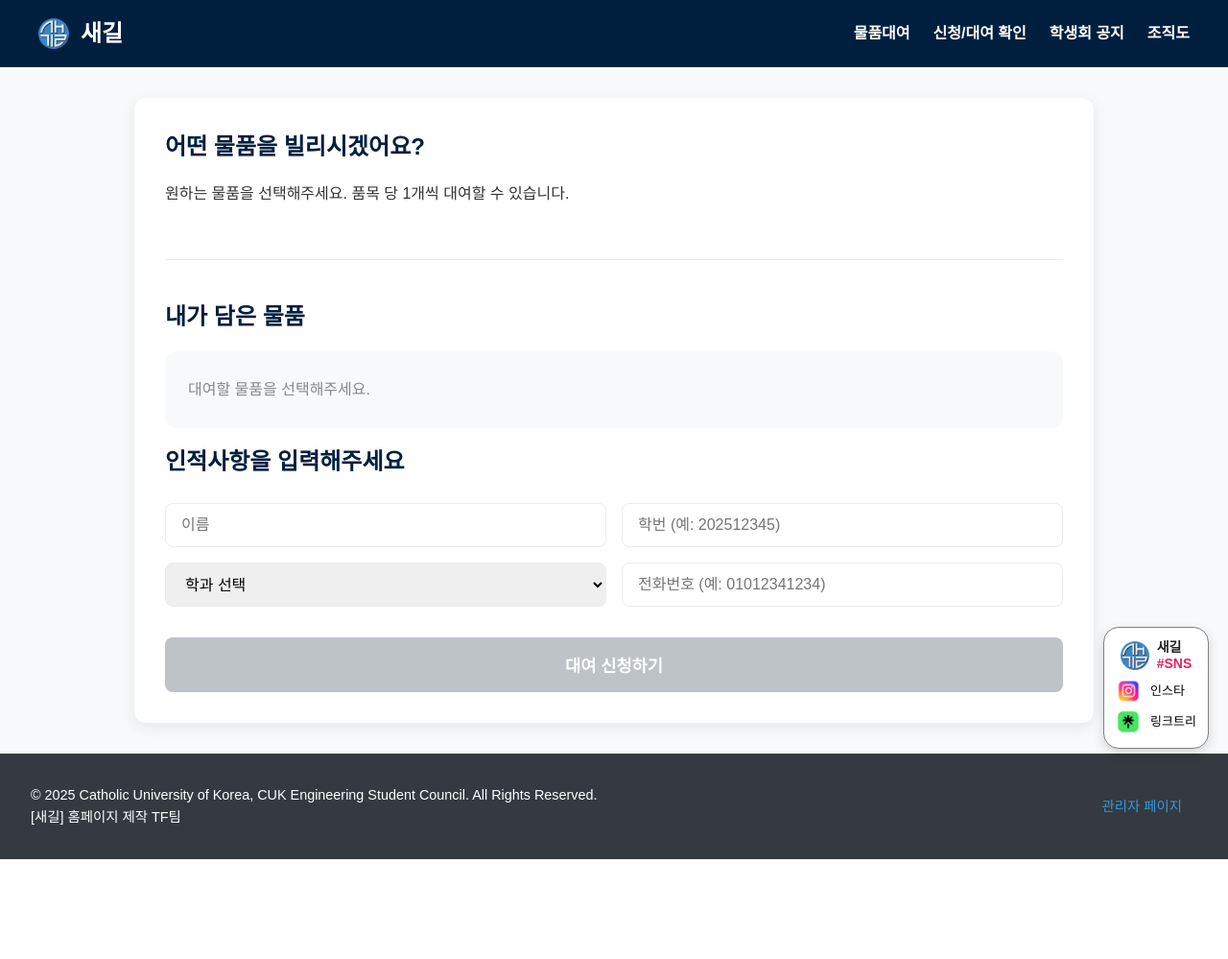
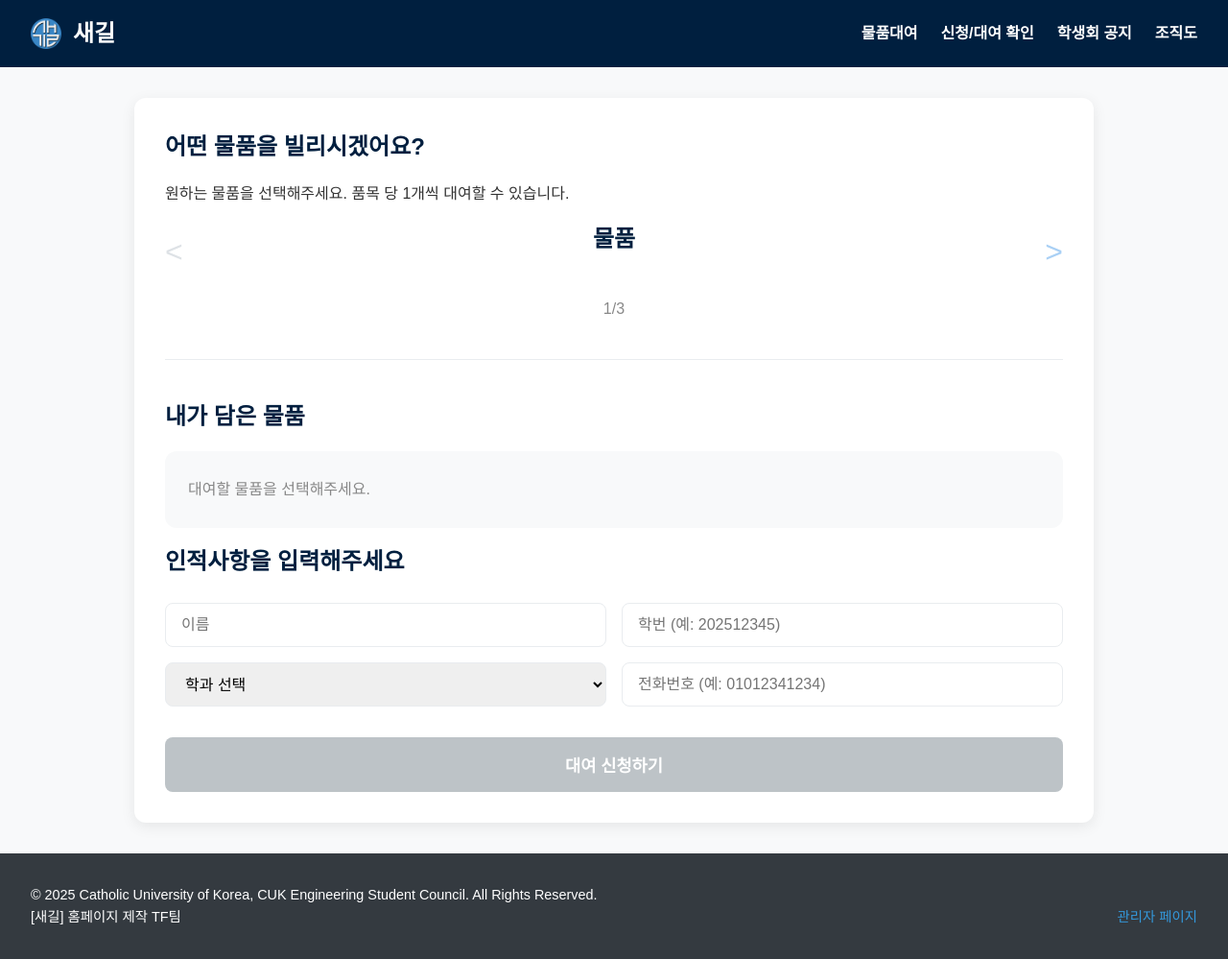
Before and after one commit to DJ-WALNUT/Saegil_Portal, a Flask app: page /borrow in a window 1280 px wide. Shown: the whole page at 96% size. Before the commit the page ends 895 px from the top, so only its background shows below. Run offline with Flask 3, Linux system fonts and the light colour scheme; some web fonts are replaced.

Commit message:
[feat, style] 대여물품 카테고리별 분류 및 대여, 재고관리 카테고리 분류 추가, 바로가기 버튼 추가, 신청 및 반납 건 별 삭제 기능 추가

```diff
--- a/app.py
+++ b/app.py
@@ -25,9 +25,13 @@
 # --- 헬퍼 함수 (데이터 처리) ---
 def load_stock():
     if not os.path.exists(STOCK_FILE):
-        df = pd.DataFrame({'물품': [], '재고현황': []})
+        df = pd.DataFrame({'물품': [], '재고현황': [], '카테고리': []})
         df.to_excel(STOCK_FILE, index=False)
-    return pd.read_excel(STOCK_FILE)
+    df = pd.read_excel(STOCK_FILE, dtype=str)
+    df.fillna('', inplace=True)
+    df['카테고리'] = df['카테고리'].apply(lambda x: '반납물품' if x.strip() == '' else x)
+    df['재고현황'] = pd.to_numeric(df['재고현황'], errors='coerce').fillna(0).astype(int)
+    return df
 
 def save_stock(df):
     df.to_excel(STOCK_FILE, index=False)
@@ -92,9 +96,10 @@
 def borrow_main():
     stock_df = load_stock()
     available_items = stock_df[stock_df['재고현황'] >= -1] # -1, 0, 있음 모두 표시
+    items_by_category = available_items.groupby('카테고리').apply(lambda x: x.to_dict('records')).to_dict()
     majors = load_majors()
 
-    return render_template('borrow_main.html', items=available_items.to_dict('records'), departments=majors)
+    return render_template('borrow_main.html', items_by_category=items_by_category, departments=majors)
 
 @app.route('/borrow/request', methods=['POST'])
 def borrow_request():
@@ -209,6 +214,7 @@
 
     return render_template('setting_main.html', today_rentals=today_rentals, recent_logs=recent_logs)
 
+# 재고관리 페이지
 @app.route('/setting/ongoing', methods=['GET', 'POST'])
 def setting_ongoing():
     if not session.get('logged_in'):
@@ -223,13 +229,19 @@
                 new_stock = request.form.get(f'stock_{index}')
                 if new_stock is not None and new_stock.strip() != '':
                     stock_df.loc[index, '재고현황'] = int(new_stock)
+                # ✨ 3. 카테고리 업데이트 로직 추가
+                new_category = request.form.get(f'category_{index}')
+                # 값이 존재하면 (빈 문자열도 허용) 업데이트
+                if new_category is not None:
+                    stock_df.loc[index, '카테고리'] = new_category.strip()
 
         elif action == 'add':
             new_item_name = request.form.get('new_item_name').strip()
             new_item_stock = request.form.get('new_item_stock')
+            new_item_category = request.form.get('new_item_category')
             if new_item_name and new_item_stock is not None and new_item_stock.strip() != '':
                 if new_item_name not in stock_df['물품'].values:
-                    new_row = pd.DataFrame([{'물품': new_item_name, '재고현황': int(new_item_stock)}])
+                    new_row = pd.DataFrame([{'물품': new_item_name, '재고현황': int(new_item_stock), '카테고리': new_item_category}])
                     stock_df = pd.concat([stock_df, new_row], ignore_index=True)
                 else:
                     flash(f"'{new_item_name}'은(는) 이미 존재하는 물품입니다.")
@@ -241,6 +253,23 @@
     stock_df = load_stock()
     return render_template('setting_ongoing.html', items=stock_df.to_dict('records'))
 
+# 개별 재고 품목 삭제
+@app.route('/setting/delete_stock_item', methods=['POST'])
+def delete_stock_item():
+    if not session.get('logged_in'): return redirect(url_for('setting_login'))
+
+    stock_index = int(request.form.get('stock_index'))
+    stock_df = load_stock()
+
+    if stock_index < len(stock_df):
+        stock_df.drop(stock_index, inplace=True)
+        stock_df.reset_index(drop=True, inplace=True)
+        save_stock(stock_df)
+        flash('재고 품목이 삭제되었습니다.')
+
+    return redirect(url_for('setting_ongoing'))
+
+# 전체 대여 기록
 @app.route('/setting/log')
 def setting_log():
     if not session.get('logged_in'):
@@ -250,7 +279,7 @@
     logs = log_df.sort_values(by='대여시각', ascending=False).to_dict('records')
     return render_template('setting_log.html', logs=logs)
 
-# 신규: 대여 수락 관리 페이지
+# 대여 수락 관리 페이지
 @app.route('/setting/approve', methods=['GET', 'POST'])
 def setting_approve():
     if not session.get('logged_in'): return redirect(url_for('setting_login'))
@@ -265,6 +294,36 @@
     requests = requests_df.sort_values(by='대여시각', ascending=False).reset_index().to_dict('records')
     return render_template('setting_approve.html', items=requests, search_name=search_name)
 
+# 개별 대여 신청 건 삭제
+@app.route('/setting/delete_request', methods=['POST'])
+def delete_request():
+    if not session.get('logged_in'): return redirect(url_for('setting_login'))
+
+    log_index = int(request.form.get('log_index'))
+    log_df = load_log()
+
+    if log_index < len(log_df):
+        # 'index'를 기준으로 해당 행을 삭제
+        log_df.drop(log_index, inplace=True)
+        # 인덱스를 재정렬
+        log_df.reset_index(drop=True, inplace=True)
+        save_log(log_df)
+        flash('대여 신청 건이 삭제되었습니다.')
+
+    return redirect(url_for('setting_approve'))
+
+# 대여 신청 초기화
+@app.route('/setting/reset_requests', methods=['POST'])
+def reset_requests():
+    if not session.get('logged_in'): return redirect(url_for('setting_login'))
+
+    log_df = load_log()
+    # '신청' 상태가 아닌 기록만 남김
+    remaining_logs = log_df[log_df['대여현황'] != '신청']
+    save_log(remaining_logs)
+    flash('대기 중인 모든 대여 신청을 초기화했습니다.')
+    return redirect(url_for('setting_approve'))
+
 # 신규 대여 수락 처리
 @app.route('/setting/process_approval', methods=['POST'])
 def process_approval():
@@ -275,57 +334,47 @@
 
     log_df = load_log()
     stock_df = load_stock()
-
     if log_index < len(log_df) and handler_name:
         items_to_borrow = log_df.loc[log_index, '대여물품'].split(', ')
-
-        # 재고 확인
         can_borrow = True
+        is_disposable_only = True # ✨ 일회용품만 대여했는지 확인하는 플래그
         for item_name in items_to_borrow:
             stock_row = stock_df[stock_df['물품'] == item_name]
-            if stock_row.iloc[0]['재고현황'] == -1:
-                continue
-            elif not stock_row.empty and stock_row.iloc[0]['재고현황'] <= 0:
-                flash(f"'{item_name}'의 재고가 부족하여 대여를 수락할 수 없습니다.")
+            if not stock_row.empty:
+                if stock_row.iloc[0]['카테고리'] != '일회용품':
+                    is_disposable_only = False
+                if stock_row.iloc[0]['재고현황'] == -1:
+                    continue
+                elif stock_row.iloc[0]['재고현황'] <= 0:
+                    flash(f"'{item_name}'의 재고가 부족하여 대여를 수락할 수 없습니다.")
+                    can_borrow = False
+                    break
+            else:
+                flash(f"'{item_name}'을(를) 재고 목록에서 찾을 수 없습니다.")
                 can_borrow = False
                 break
-
         if can_borrow:
-            # 재고 차감
             for item_name in items_to_borrow:
                 current_item_stock_row = stock_df[stock_df['물품'] == item_name]
-
-                # 재고가 -1인 경우, 재고를 차감하지 않고 다음 물품으로 넘어갑니다.
-                if not current_item_stock_row.empty and current_item_stock_row.iloc[0]['재고현황'] == -1:
-                    continue
-                # 재고가 -1이 아닌 경우에만 차감 로직을 실행합니다.
-                stock_idx_list = stock_df.index[stock_df['물품'] == item_name].tolist()
-                if stock_idx_list:
-                    stock_idx = stock_idx_list[0]
-                    stock_df.loc[stock_idx, '재고현황'] -= 1
-
-            # 모든 물품의 재고 계산이 끝난 후, 파일에 한 번만 저장합니다.
+                if not current_item_stock_row.empty:
+                    if current_item_stock_row.iloc[0]['재고현황'] == -1:
+                        continue
+                    stock_idx_list = stock_df.index[stock_df['물품'] == item_name].tolist()
+                    if stock_idx_list:
+                        stock_idx = stock_idx_list[0]
+                        stock_df.loc[stock_idx, '재고현황'] -= 1
             save_stock(stock_df)
 
-            # 로그 업데이트
-            log_df.loc[log_index, '대여현황'] = '미반납'
+            if is_disposable_only:
+                log_df.loc[log_index, '대여현황'] = '사용' # ✨ 일회용품은 바로 반납 처리
+                flash('일회용품 대여가 완료되었습니다.')
+            else:
+                log_df.loc[log_index, '대여현황'] = '미반납'
+                flash('대여 신청을 수락했습니다.')
+
             log_df.loc[log_index, '대여담당자'] = handler_name
             log_df.loc[log_index, '대여시각'] = datetime.now().strftime('%Y-%m-%d %H:%M:%S')
             save_log(log_df)
-            flash('대여 신청을 수락했습니다.')
-
-    return redirect(url_for('setting_approve'))
-
-# 신규: 대여 신청 초기화
-@app.route('/setting/reset_requests', methods=['POST'])
-def reset_requests():
-    if not session.get('logged_in'): return redirect(url_for('setting_login'))
-
-    log_df = load_log()
-    # '신청' 상태가 아닌 기록만 남김
-    remaining_logs = log_df[log_df['대여현황'] != '신청']
-    save_log(remaining_logs)
-    flash('대기 중인 모든 대여 신청을 초기화했습니다.')
     return redirect(url_for('setting_approve'))
 
 # 수정: 반납 현황 페이지에 검색 기능 추가
--- /dev/null
+++ b/static/css/category_borrow.css
@@ -0,0 +1,67 @@
+/* --- 카테고리 기반 대여 페이지 --- */
+.category-wrapper {
+    display: flex;
+    align-items: center;
+    position: relative;
+    width: 100%;
+}
+
+.category-container {
+    display: flex;
+    flex-wrap: nowrap;
+    overflow-x: hidden; /* 스크롤바 숨기기 */
+    scroll-behavior: smooth;
+    width: 100%;
+    margin: 0 40px; /* 좌우 화살표 버튼 공간 */
+    position: relative;
+}
+
+.category-page {
+    min-width: 100%;
+    box-sizing: border-box;
+    padding: 0 1rem;
+    display: flex;
+    flex-direction: column;
+    align-items: center;
+}
+
+.category-title {
+    font-size: 1.5rem;
+    font-weight: 600;
+    color: var(--main-navy);
+    margin-bottom: 1.5rem;
+}
+
+.nav-btn {
+    position: absolute;
+    top: 50%;
+    transform: translateY(-50%);
+    background-color: transparent;
+    border: none;
+    font-size: 2rem;
+    color: var(--light-sky-blue);
+    cursor: pointer;
+    z-index: 10;
+    transition: color 0.3s;
+}
+
+.nav-btn:hover {
+    color: var(--accent-blue);
+}
+
+.nav-btn.prev-btn { left: 0; }
+.nav-btn.next-btn { right: 0; }
+
+.pagination-counter {
+    text-align: center;
+    margin-top: 1rem;
+    color: #888;
+}
+
+/* 기존 item-grid 스타일 수정 */
+.item-selection-section .item-grid {
+    display: grid; /* ✨ 이 줄을 추가하여 그리드 레이아웃을 활성화합니다. */
+    width: 100%;   /* ✨ 그리드가 부모 너비를 꽉 채우도록 설정합니다. */
+    grid-template-columns: repeat(auto-fill, minmax(150px, 1fr));
+    gap: 1rem;
+}
--- a/static/css/style_main.css
+++ b/static/css/style_main.css
@@ -28,7 +28,7 @@
 
 /* --- 헤더 & 푸터 (공통) --- */
 .header, .footer { padding: 1rem 2rem; background-color: var(--main-navy); color: var(--white); }
-.header-content, .footer-content { display: flex; justify-content: space-between; align-items: center; max-width: 1200px; margin: 0 auto; }
+.header-content, .footer-content { display: flex; justify-content: space-between; align-items: center; }
 .logo { display: flex; align-items: center; gap: 0.75rem; font-size: 1.5rem; font-weight: 600; color: var(--white); text-decoration: none; }
 .logo img { height: 32px; width: auto; object-fit: contain; }
 .main-nav ul { list-style: none; display: flex; gap: 1.5rem; }
@@ -36,15 +36,16 @@
 .main-nav a::after { content: ''; position: absolute; bottom: 0; left: 0; width: 0; height: 2px; background-color: var(--light-sky-blue); transition: width 0.3s ease; }
 .main-nav a:hover::after { width: 100%; }
 .footer { text-align: center; font-size: 0.9rem; background-color: #343a40; }
+.footer-links { align-self: flex-end; }
 .secret-admin-link,
 .secret-admin-link:hover { color: inherit; text-decoration: none; /*cursor: default;*/ /* 마우스를 올려도 손가락 모양으로 바뀌지 않음 */ }
 
 /* --- 대여 페이지 (사용자) --- */
-.item-grid { display: grid; grid-template-columns: repeat(auto-fill, minmax(170px, 1fr)); gap: 1.5rem; }
-.item-card { background-color: var(--background-color); border: 2px solid var(--light-gray); border-radius: var(--border-radius); padding: 1rem; text-align: center; cursor: pointer; transition: all 0.3s ease; }
+.item-grid { display: grid; grid-template-columns: repeat(auto-fill, minmax(140px, 1fr)); gap: 1.5rem; }
+.item-card { background-color: var(--background-color); border: 2px solid var(--light-gray); border-radius: var(--border-radius); padding: 0.5rem; text-align: center; cursor: pointer; transition: all 0.3s ease; }
 .item-card:hover { transform: translateY(-5px); box-shadow: 0 6px 20px rgba(0, 0, 0, 0.1); }
 .item-card.selected { border-color: var(--accent-blue); background-color: #eaf5fc; }
-.item-name { font-weight: 600; font-size: 1.1rem; margin-bottom: 0.5rem; }
+.item-name { font-weight: 600; font-size: 1.1rem; margin-bottom: 0rem; }
 .item-stock { font-size: 0.9rem; color: #555; }
 .item-stock.checking { color: #999; font-style: italic; }
 
@@ -55,7 +56,7 @@
 .item-stock.out-of-stock { color: var(--danger); /* 위험/경고 색상으로 강조 */ font-weight: 600; } /* "재고 없음" 텍스트 스타일 */
 
 /* --- 장바구니 관련인듯? --- */
-.cart-items-container { background-color: #f8f9fa; border-radius: var(--border-radius); padding: 1.5rem; min-height: 80px; display: flex; flex-wrap: wrap; gap: 0.5rem; align-items: center; }
+.cart-items-container { background-color: #f8f9fa; border-radius: var(--border-radius); padding: 1rem 1.5rem; min-height: 80px; display: flex; flex-wrap: wrap; gap: 0.5rem; align-items: center; }
 .cart-placeholder { color: #888; margin: 0; }
 .cart-item-tag { background-color: var(--light-sky-blue); color: var(--main-navy); padding: 0.5rem 1rem; border-radius: 20px; font-weight: 600; }
 .cart-section{ margin-bottom: 1rem; }
@@ -86,17 +87,16 @@
 }
 .info-grid span { font-size: 1.1rem; }
 .no-records-message { text-align: center; margin-top: 3rem; font-size: 1.2rem; color: #555; }
+/* --- 테이블 --- */
+.table-container { overflow-x: auto; -webkit-overflow-scrolling: touch; /* 모바일에서 부드러운 스크롤을 위함 */ }
+table { width: 100%; border-collapse: collapse; margin-top: 1.5rem; }
+th, td { padding: 0.5rem; text-align: left; border-bottom: 1px solid var(--light-gray); white-space: nowrap; /* 셀 안의 내용(텍스트)이 줄바꿈되지 않도록 하여 테이블이 줄어드는 것을 방지 */ }
+th { background-color: #f8f9fa; font-weight: 600; }
 
 /* --- 조직도 페이지 --- */
 .org-chart-container { text-align: center; /* 내부 요소들을 가운데 정렬 */ }
-.chart-image-wrapper { margin-top: 2rem; padding: 1rem; background-color: var(--white); border-radius: var(--border-radius); box-shadow: var(--box-shadow); display: inline-block; /* 이미지 크기에 맞게 컨테이너 크기 조절 */ }
+.chart-image-wrapper { padding: 1rem; background-color: var(--white); border-radius: var(--border-radius); box-shadow: var(--box-shadow); display: inline-block; /* 이미지 크기에 맞게 컨테이너 크기 조절 */ }
 .chart-image-wrapper img { max-width: 100%; /* 이미지가 부모 요소를 넘어가지 않도록 함 */ height: auto; display: block; /* 이미지 아래 불필요한 여백 제거 */ }
-
-/* --- 테이블 --- */
-.table-container { overflow-x: auto; -webkit-overflow-scrolling: touch; /* 모바일에서 부드러운 스크롤을 위함 */ }
-table { /*width: 100%;*/ border-collapse: collapse; margin-left:auto; margin-right:auto; }
-th, td { padding: 0 1rem; text-align: center; border-bottom: 1px solid var(--light-gray); white-space: nowrap; /* 셀 안의 내용(텍스트)이 줄바꿈되지 않도록 하여 테이블이 줄어드는 것을 방지 */ }
-th { background-color: #f8f9fa; font-weight: 600; }
 
 /* --- 기타 페이지 (성공, 로그인) --- */
 .success-container { text-align: center; }
@@ -125,13 +125,12 @@
 @media (max-width: 768px) {
     .header-content { position: relative; }
     .main-nav { display: none; position: absolute; top: 100%; right: 0; background-color: var(--main-navy); width: 250px; flex-direction: column; padding: 1rem; box-shadow: -5px 5px 15px rgba(0,0,0,0.2); z-index: 100; }
-    .main-nav.active { display: flex; }
-    .main-nav ul { flex-direction: column; width: 100%; }
+    .main-nav.active { display: flex; max-width: 180px; padding: 0.6rem;}
+    .main-nav ul { flex-direction: column; width: 100%; gap: 0.5rem;}
     .main-nav li { width: 100%; }
-    .main-nav a { display: block; padding: 0.8rem; }
+    .main-nav a { display: block; padding: 0.5rem; }
     .hamburger-btn { display: block; }
     .form-grid { grid-template-columns: 1fr; }
     .container { padding: 1rem; margin: 1rem; }
     .footer-content { flex-direction: column; align-items: flex-start; gap: 0.5rem; }
-    .footer-links { align-self: flex-end; }
 }
--- /dev/null
+++ b/static/js/category_borrow.js
@@ -0,0 +1,97 @@
+document.addEventListener('DOMContentLoaded', function() {
+    const categoryContainer = document.querySelector('.category-container');
+    const pages = document.querySelectorAll('.category-page');
+    const prevBtn = document.querySelector('.prev-btn');
+    const nextBtn = document.querySelector('.next-btn');
+    const currentCounter = document.querySelector('.current-page');
+    const totalCounter = document.querySelector('.total-pages');
+
+    if (!categoryContainer || pages.length === 0) {
+        // 카테고리 페이지가 없으면 스크립트 실행 중단
+        if (prevBtn) prevBtn.style.display = 'none';
+        if (nextBtn) nextBtn.style.display = 'none';
+        return;
+    }
+
+    let currentPage = 0;
+    const totalPages = pages.length;
+
+    totalCounter.textContent = totalPages;
+    updatePagination();
+
+    function updatePagination() {
+        currentCounter.textContent = currentPage + 1;
+        prevBtn.disabled = currentPage === 0;
+        nextBtn.disabled = currentPage === totalPages - 1;
+
+        // 버튼 활성화/비활성화 시 색상 변경
+        prevBtn.style.color = currentPage === 0 ? '#dee2e6' : '';
+        nextBtn.style.color = currentPage === totalPages - 1 ? '#dee2e6' : '';
+    }
+
+    nextBtn.addEventListener('click', () => {
+        if (currentPage < totalPages - 1) {
+            currentPage++;
+            const pageOffset = pages[currentPage].offsetLeft;
+            categoryContainer.scrollTo({ left: pageOffset, behavior: 'smooth' });
+            updatePagination();
+        }
+    });
+
+    prevBtn.addEventListener('click', () => {
+        if (currentPage > 0) {
+            currentPage--;
+            const pageOffset = pages[currentPage].offsetLeft;
+            categoryContainer.scrollTo({ left: pageOffset, behavior: 'smooth' });
+            updatePagination();
+        }
+    });
+
+    // --- 물품 선택 (장바구니) 기능 ---
+    const itemGrid = document.querySelector('.item-selection-section');
+    const cartContainer = document.getElementById('cart-items');
+    const selectedItemsInput = document.getElementById('selected-items-input');
+    const submitButton = document.getElementById('submit-btn');
+    const cartPlaceholder = document.querySelector('.cart-placeholder');
+
+    let selectedItems = new Set();
+
+    if (itemGrid) {
+        itemGrid.addEventListener('click', function(e) {
+            const card = e.target.closest('.item-card');
+            if (card) {
+                const itemName = card.dataset.itemName;
+                const isSelected = selectedItems.has(itemName);
+
+                // 선택 상태 토글
+                card.classList.toggle('selected', !isSelected);
+
+                if (isSelected) {
+                    selectedItems.delete(itemName);
+                } else {
+                    selectedItems.add(itemName);
+                }
+                updateCart();
+            }
+        });
+    }
+
+    function updateCart() {
+        if (!cartContainer || !selectedItemsInput) return;
+        cartContainer.innerHTML = '';
+        if (selectedItems.size === 0) {
+            if (cartPlaceholder) cartContainer.appendChild(cartPlaceholder);
+        } else {
+            selectedItems.forEach(item => {
+                const tag = document.createElement('div');
+                tag.className = 'cart-item-tag';
+                tag.textContent = item;
+                cartContainer.appendChild(tag);
+            });
+        }
+        selectedItemsInput.value = Array.from(selectedItems).join(',');
+        if (submitButton) submitButton.disabled = selectedItems.size === 0;
+    }
+
+    if (itemGrid) updateCart();
+});
--- a/templates/base.html
+++ b/templates/base.html
@@ -43,9 +43,6 @@
             {% block content %}{% endblock %}
         </main>
         {% block footer %}{% endblock %}
-        {% if not request.path.startswith('/setting') %}
-            {% include 'components/floating_sns.html' %}
-        {% endif %}
     </div> {% block scripts %}{% endblock %}
     <script src="{{ url_for('static', filename='js/script.js') }}"></script>
 </body>
--- a/templates/borrow_main.html
+++ b/templates/borrow_main.html
@@ -1,6 +1,11 @@
 {% extends "base.html" %}
 
 {% block title %}물품 대여하기 | 새길 포털{% endblock %}
+
+{% block head %}
+    {{ super() }}
+    <link rel="stylesheet" href="{{ url_for('static', filename='css/category_borrow.css') }}">
+{% endblock %}
 
 {% block header %}
     {% include "components/header_main.html" %}
@@ -18,13 +23,16 @@
             {% endif %}
         {% endwith %}
 
+        <div class="category-wrapper">
+            <button class="nav-btn prev-btn">&lt;</button>
+            <div class="category-container">
+                {% for category, items in items_by_category.items() %}
+                <div class="category-page" data-category="{{ category }}">
+                    <h3 class="category-title">{{ category }}</h3>
                     <div class="item-grid">
                         {% for item in items %}
-            {# 재고가 0이면 out-of-stock 클래스를 추가합니다. #}
                         <div class="item-card {% if item['재고현황'] == 0 %}out-of-stock{% endif %}" data-item-name="{{ item['물품'] }}">
                             <div class="item-name">{{ item['물품'] }}</div>
-
-                {# 재고 상태에 따라 다른 메시지를 표시합니다. #}
                             {% if item['재고현황'] == -1 %}
                                 <div class="item-stock checking">확인 중</div>
                             {% elif item['재고현황'] == 0 %}
@@ -34,6 +42,14 @@
                             {% endif %}
                         </div>
                         {% endfor %}
+                    </div>
+                </div>
+                {% endfor %}
+            </div>
+            <button class="nav-btn next-btn">&gt;</button>
+        </div>
+        <div class="pagination-counter">
+            <span class="current-page">1</span>/<span class="total-pages">1</span>
         </div>
     </section>
 
@@ -71,3 +87,8 @@
 {% block footer %}
     {% include "components/footer_main.html" %}
 {% endblock %}
+
+{% block scripts %}
+    <script src="{{ url_for('static', filename='js/script.js') }}"></script>
+    <script src="{{ url_for('static', filename='js/category_borrow.js') }}"></script>
+{% endblock %}
--- a/templates/borrow_success.html
+++ b/templates/borrow_success.html
@@ -27,7 +27,8 @@
             </ul>
         </div>
         <p class="return-info"><strong>{{ return_date }}</strong>까지 학생회실로 반납 부탁드립니다~</p>
-        <a href="{{ url_for('borrow_main') }}" class="btn-primary">홈으로 돌아가기</a>
+        <a href="{{ url_for('index') }}" class="btn-primary">홈으로 돌아가기</a>
+        <a href="{{ url_for('check_rental_status') }}" class="btn-primary">대여 확인하기</a>
     </div>
 </div>
 {% endblock %}
--- a/templates/components/floating_sns.html
+++ b/templates/components/floating_sns.html
@@ -14,5 +14,9 @@
       <img src="{{ url_for('static', filename='files/img/logo/icon_linktree.png') }}" alt="인스타그램 아이콘" class="img" />
       <span>링크트리</span>
     </a>
+    <a href="https://pf.kakao.com/_xcyDGn" target="_blank" class="sns-item">
+      <img src="{{ url_for('static', filename='files/img/logo/icon_kakaotalk.png') }}" alt="카카오톡 아이콘" class="img" />
+      <span>카카오톡</span>
+    </a>
   </div>
 </div>
```
Also changed, not shown: static/css/main_page.css (+17 -0 lines), static/css/setting.css (+17 -52 lines), templates/borrow_check.html (+9 -1 lines), templates/index.html (+19 -3 lines), templates/setting_approve.html (+7 -2 lines), templates/setting_ongoing.html (+11 -1 lines), static/files/img/logo/icon_kakaotalk.png (added), static/files/img/saegil_org_chart.png (added), 2 other files. Lines whose indentation alone changed are shown as unchanged.
